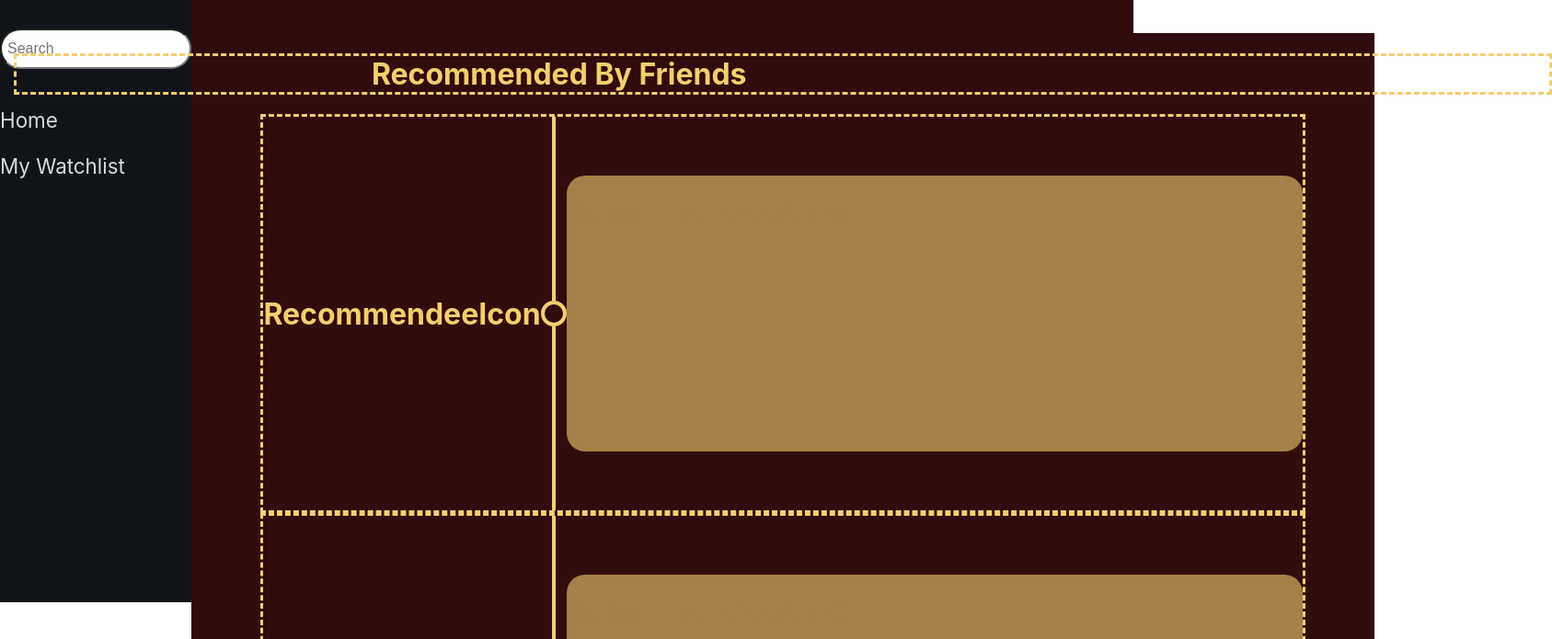
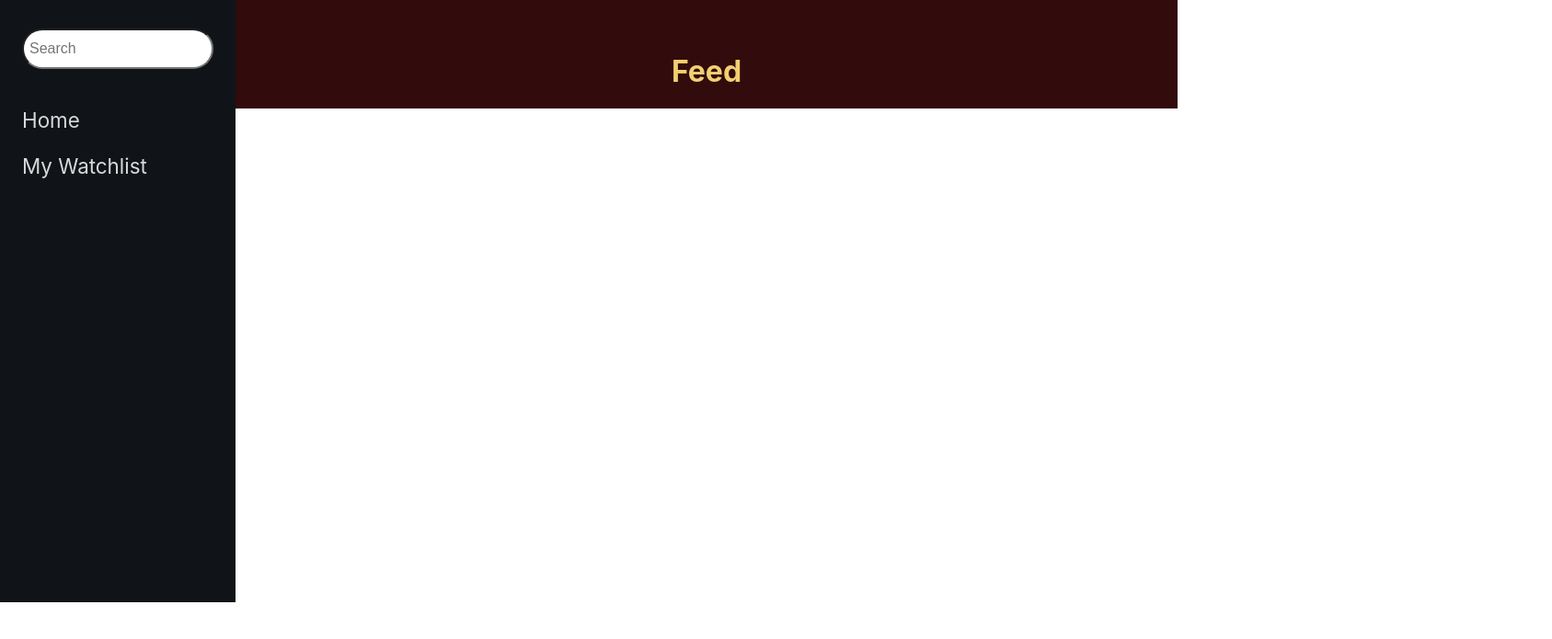
Before and after one commit to streamr-turing/streamr-FE, a React (Create React App) app: page / in a window 1280 px wide. Shown: the part 145-840 px from the top of the page at 92% size, 1687 px wide, since content can reach past the window. After the commit the page ends 800 px from the top, so only its background shows below. Built offline with nearby package versions, Linux system fonts and the light colour scheme.

Commit message:
fixed kiko rebase issue

```diff
--- a/src/Components/HomePage/HomePage.js
+++ b/src/Components/HomePage/HomePage.js
@@ -5,9 +5,7 @@ const HomePage = () => {
 
   return (
     <div className="home-container">
-      <h1 className="recommend-title">Recommended By Friends</h1>
-      <TimelinePost/>
-      <TimelinePost/>
+      <h1>Feed</h1>
     </div>
   )
 }
```
